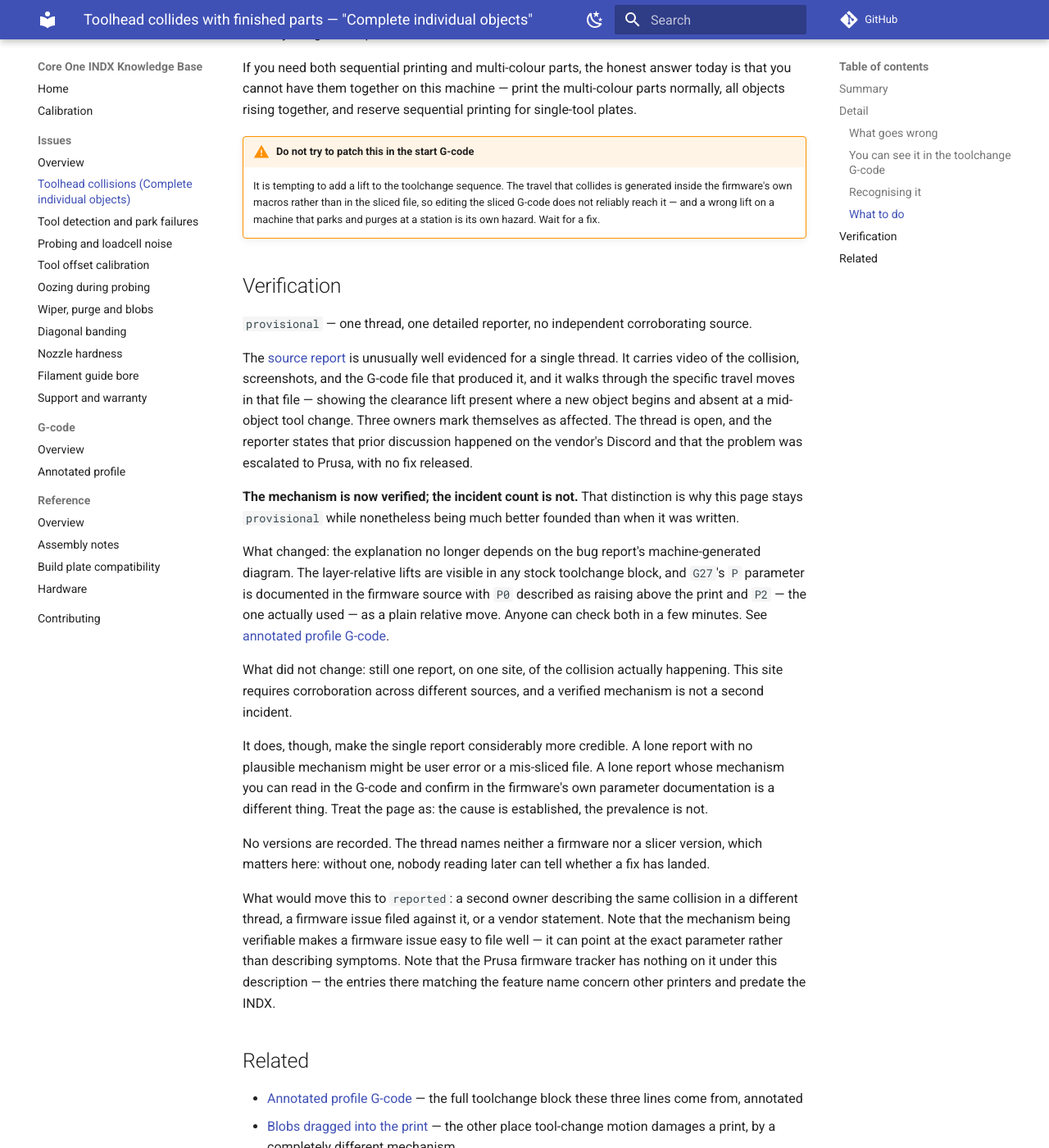
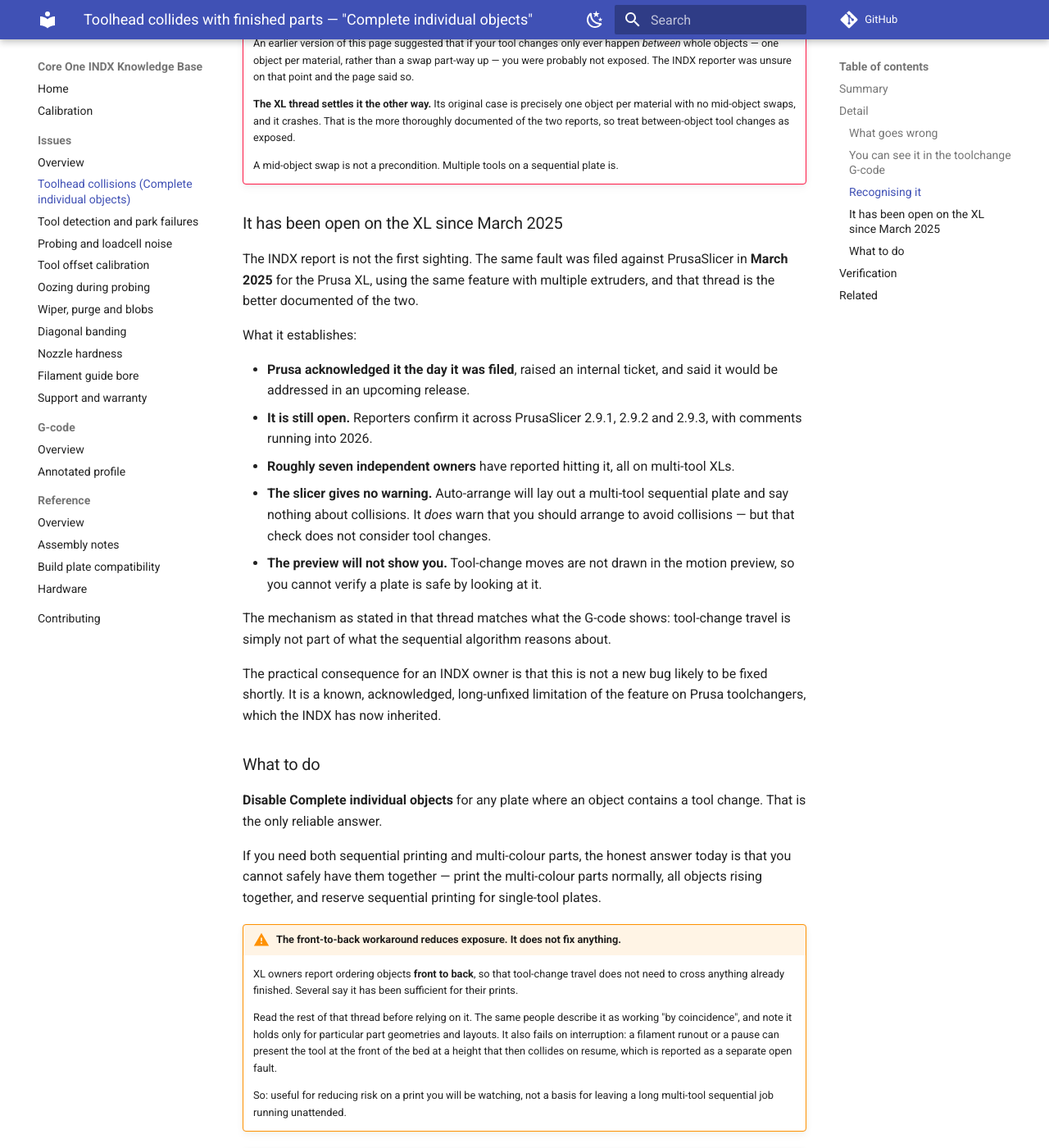
Before and after one commit to hyiger/coreone-indx-kb, an MkDocs documentation site: the page built from docs/issues/complete-individual-objects-collision.md, in a window 1280 px wide and 1400 px high, scrolled down 2870 px. Shown: the whole window at 82% size. Built offline with MkDocs 1.6.1 and Material for MkDocs 9.7.7, drawn with Linux system fonts in a browser that asks for light colours; comment, search, counter and statistics services are not loaded; some of the changed text lies outside the part shown.

Commit message:
Collision page to reported, and correct who is exposed
Looking for further public sources turned up PrusaSlicer issue 14298: the same
fault on the Prusa XL, filed March 2025. Prusa answered the same day, raised an
internal ticket, and it is still open across 2.9.1, 2.9.2 and 2.9.3 with around
seven distinct owners reporting it over thirteen months.

That moves the page from provisional to reported. The XL is a different
toolchanger and hardware findings from it would not transfer, but this limitation
is in the slicer rather than the machine — the sequential-printing algorithm does
not model tool-change travel — so the same feature fails the same way on both.
The Verification section states that reasoning rather than quietly counting an XL
thread as an INDX report.

The important correction is to who is exposed. This page previously said that if
tool changes only happen between whole objects, rather than part-way up one, you
were probably not exposed — the INDX reporter was unsure and the page said so.
The XL case is exactly that configuration, one object per material with no
mid-object swaps, and it crashes. So the precondition is not a mid-object swap;
it is more than one tool on a sequential plate. Corrected in place with the
reasoning shown, and the Issues index blurb widened to match.

Also adds what the XL thread documents that the INDX one did not: the slicer
gives no collision warning for tool changes even while advising you to arrange to
avoid collisions, tool-change moves are not drawn in the motion preview so a
plate cannot be checked visually, and there is a partial front-to-back ordering
workaround. The workaround is included with the thread's own assessment of it,
which is that it works by coincidence and fails on any interruption.

```diff
--- a/docs/issues/complete-individual-objects-collision.md
+++ b/docs/issues/complete-individual-objects-collision.md
@@ -1,6 +1,6 @@
 ---
 title:        Toolhead collides with finished parts — "Complete individual objects"
-confidence:   provisional
+confidence:   reported
 updated:      2026-08-24
 author:       hyiger
 printer:      Core One
@@ -9,6 +9,7 @@
 nozzle:       unknown
 firmware:     unknown
 sources:
+  - https://github.com/prusa3d/PrusaSlicer/issues/14298
   - https://kb.nomadsgalaxy.com/topics/core-one/indx/issues/2
   - https://github.com/prusa3d/Prusa-Firmware-Buddy
 superseded_by:
@@ -21,19 +22,30 @@
     change part-way up, the toolhead can travel across the plate *below the top of
     objects it has already finished* and drive straight into them.
 
-    There is no setting to correct it and no firmware fix as of late August 2026. The
-    only mitigation reported is to stop using the feature. Damage is not limited to the
-    ruined part — the collision is into a rigid finished object at travel speed, so the
-    toolhead is at risk too.
+    This is not new and it is not INDX-specific. Prusa acknowledged the same fault on
+    the XL in **March 2025**, raised an internal ticket, and it remains open across
+    every PrusaSlicer release since. Damage is not limited to the ruined part — the
+    collision is into a rigid finished object at travel speed, so the toolhead is at
+    risk too, and at least one reporter had a nozzle jam into a part until the noise
+    brought someone running.
+
+    Turning the feature off is the only reliable answer. There is a partial workaround
+    involving print order, covered below, but the people using it say plainly that it
+    works by coincidence.
 
 ## Summary
 
 Sequential printing normally lifts the head clear of everything already built before
 crossing the plate. That clearance is applied when the machine moves *between* objects.
-It is reportedly **not** applied when the move is part of a tool change, and a tool
-change in the middle of an object produces exactly that kind of move. The head goes to
-the dock and comes back at roughly the height of the layer it was printing, which on a
-sequential print may be far below the top of a neighbour that finished hours ago.
+It is **not** applied when the move is part of a tool change, and a tool change produces
+exactly that kind of move. The head goes to the dock and comes back at roughly the
+height of the layer it was printing, which on a sequential print may be far below the
+top of a neighbour that finished hours ago.
+
+The underlying limitation is in the slicer rather than the machine: the sequential
+printing algorithm does not model tool-change travel at all. That is why it affects
+Prusa's toolchangers generally rather than the INDX specifically, and why auto-arrange
+cheerfully lays out a plate it cannot actually print safely.
 
 ## Detail
 
@@ -118,26 +130,72 @@
 ### Recognising it
 
 - You are slicing with **Complete individual objects**.
-- At least one object has a **tool change part-way up** — a colour swap mid-object, not
-  merely different tools on different objects.
+- More than one tool is in use anywhere on the plate.
 - Objects differ enough in height, or are ordered such that a finished one stands taller
   than the layer being printed elsewhere.
 - The damage appears at a **tool change**, not at a layer change or at the start of an
   object.
 
-If your tool changes only ever happen *between* whole objects, you are probably not
-exposed — but the reporter says plainly they are unsure about that case, so do not treat
-it as safe on this page's authority.
+!!! danger "Tool changes between whole objects are not safe either"
+    An earlier version of this page suggested that if your tool changes only ever happen
+    *between* whole objects — one object per material, rather than a swap part-way up —
+    you were probably not exposed. The INDX reporter was unsure on that point and the
+    page said so.
+
+    **The XL thread settles it the other way.** Its original case is precisely one object
+    per material with no mid-object swaps, and it crashes. That is the more thoroughly
+    documented of the two reports, so treat between-object tool changes as exposed.
+
+    A mid-object swap is not a precondition. Multiple tools on a sequential plate is.
+
+### It has been open on the XL since March 2025
+
+The INDX report is not the first sighting. The same fault was filed against PrusaSlicer
+in **March 2025** for the Prusa XL, using the same feature with multiple extruders, and
+that thread is the better documented of the two.
+
+What it establishes:
+
+- **Prusa acknowledged it the day it was filed**, raised an internal ticket, and said it
+  would be addressed in an upcoming release.
+- **It is still open.** Reporters confirm it across PrusaSlicer 2.9.1, 2.9.2 and 2.9.3,
+  with comments running into 2026.
+- **Roughly seven independent owners** have reported hitting it, all on multi-tool XLs.
+- **The slicer gives no warning.** Auto-arrange will lay out a multi-tool sequential
+  plate and say nothing about collisions. It *does* warn that you should arrange to
+  avoid collisions — but that check does not consider tool changes.
+- **The preview will not show you.** Tool-change moves are not drawn in the motion
+  preview, so you cannot verify a plate is safe by looking at it.
+
+The mechanism as stated in that thread matches what the G-code shows: tool-change travel
+is simply not part of what the sequential algorithm reasons about.
+
+The practical consequence for an INDX owner is that this is not a new bug likely to be
+fixed shortly. It is a known, acknowledged, long-unfixed limitation of the feature on
+Prusa toolchangers, which the INDX has now inherited.
 
 ### What to do
 
 **Disable Complete individual objects** for any plate where an object contains a tool
-change. That is the only mitigation reported.
+change. That is the only reliable answer.
 
 If you need both sequential printing and multi-colour parts, the honest answer today is
-that you cannot have them together on this machine — print the multi-colour parts
-normally, all objects rising together, and reserve sequential printing for single-tool
-plates.
+that you cannot safely have them together — print the multi-colour parts normally, all
+objects rising together, and reserve sequential printing for single-tool plates.
+
+!!! warning "The front-to-back workaround reduces exposure. It does not fix anything."
+    XL owners report ordering objects **front to back**, so that tool-change travel does
+    not need to cross anything already finished. Several say it has been sufficient for
+    their prints.
+
+    Read the rest of that thread before relying on it. The same people describe it as
+    working "by coincidence", and note it holds only for particular part geometries and
+    layouts. It also fails on interruption: a filament runout or a pause can present the
+    tool at the front of the bed at a height that then collides on resume, which is
+    reported as a separate open fault.
+
+    So: useful for reducing risk on a print you will be watching, not a basis for
+    leaving a long multi-tool sequential job running unattended.
 
 !!! warning "Do not try to patch this in the start G-code"
     It is tempting to add a lift to the toolchange sequence. The travel that collides
@@ -147,7 +205,8 @@
 
 ## Verification
 
-`provisional` — one thread, one detailed reporter, no independent corroborating source.
+`reported` — two threads on two sites, roughly eight independent reporters between
+them, one of which Prusa has acknowledged.
 
 The [source report](https://kb.nomadsgalaxy.com/topics/core-one/indx/issues/2) is
 unusually well evidenced for a single thread. It carries video of the collision,
@@ -157,33 +216,40 @@
 The thread is open, and the reporter states that prior discussion happened on the
 vendor's Discord and that the problem was escalated to Prusa, with no fix released.
 
-**The mechanism is now verified; the incident count is not.** That distinction is why
-this page stays `provisional` while nonetheless being much better founded than when it
-was written.
+This page was `provisional` when first written, on a single INDX report. Two things
+moved it.
 
-What changed: the explanation no longer depends on the bug report's machine-generated
-diagram. The layer-relative lifts are visible in any stock toolchange block, and `G27`'s
-`P` parameter is documented in the firmware source with `P0` described as raising above
-the print and `P2` — the one actually used — as a plain relative move. Anyone can check
-both in a few minutes. See [annotated profile G-code](../gcode/indx-profile-gcode.md).
+**The mechanism stopped depending on interpretation.** The explanation originally rested
+on a diagram in the INDX report that its author disclosed as machine-generated. It no
+longer does: the layer-relative lifts are visible in any stock toolchange block, and
+`G27`'s `P` parameter is documented in the firmware source, with `P0` described as
+raising above the print and `P2` — the one actually used — as a plain relative move.
+Anyone can check both against their own profile in a few minutes. See
+[annotated profile G-code](../gcode/indx-profile-gcode.md).
 
-What did not change: still one report, on one site, of the collision actually happening.
-This site requires corroboration across different sources, and a verified mechanism is
-not a second incident.
+**Independent reports turned up on another machine.**
+[PrusaSlicer issue 14298](https://github.com/prusa3d/PrusaSlicer/issues/14298) documents
+the same fault on the Prusa XL from March 2025, with around seven distinct owners
+reporting it over the following thirteen months across three slicer releases. Prusa
+responded the same day, raised an internal ticket, and the issue remains open.
 
-It does, though, make the single report considerably more credible. A lone report with
-no plausible mechanism might be user error or a mis-sliced file. A lone report whose
-mechanism you can read in the G-code and confirm in the firmware's own parameter
-documentation is a different thing. Treat the page as: the cause is established, the
-prevalence is not.
+**On treating XL reports as corroboration.** These are a different toolchanger, and
+hardware findings from an XL would not transfer to an INDX. This one does, because the
+limitation is in the slicer rather than the machine — the same feature, in the same
+slicer, failing to account for tool-change travel. What the XL thread corroborates is
+the mechanism and the fact that it goes unfixed, not anything about INDX hardware. The
+INDX sighting remains a single report; what is no longer single-source is the fault
+itself.
 
 No versions are recorded. The thread names neither a firmware nor a slicer version,
 which matters here: without one, nobody reading later can tell whether a fix has landed.
 
-What would move this to `reported`: a second owner describing the same collision in a
-different thread, a firmware issue filed against it, or a vendor statement. Note that
-the mechanism being verifiable makes a firmware issue easy to file well — it can point
-at the exact parameter rather than describing symptoms. Note that
+What would strengthen it further: a second INDX owner reporting the collision, or an
+INDX-specific ticket on the slicer tracker. The existing XL issue is the natural place
+to add one — it already has Prusa's attention and an internal ticket, and a report
+showing the same fault on a second toolchanger is more useful to them than a fresh
+thread. The mechanism being verifiable means such a report can point at the exact
+parameter rather than describing symptoms. Note that
 the Prusa firmware tracker has nothing on it under this description — the entries there
 matching the feature name concern other printers and predate the INDX.
 
```
Also changed, not shown: docs/issues/index.md (+3 -3 lines).
